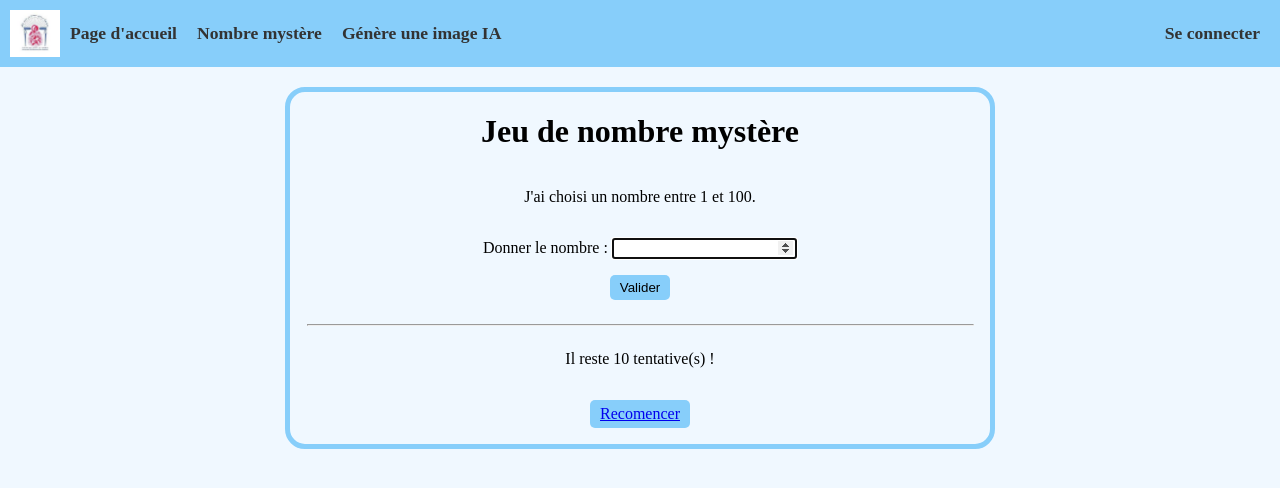
After one commit to jattioui44/mon_app_flask, a Flask app: page /jeu in a window 1280 px wide. The commit adds this page. Shown: the top 488 px of the page. Run offline with Flask 3, Linux system fonts and the light colour scheme.

Commit message:
hello 17/10/2024

```diff
--- a/main.py
+++ b/main.py
@@ -1,4 +1,5 @@
 from flask import Flask , render_template , request ,redirect , url_for ,session
+from random import randint
 import datetime
 app = Flask(__name__)
 app.secret_key = "940bdc12afa81f9b0bb407b1640bb843fe51c398be2e281d3088f7125baf66a5"
@@ -99,5 +100,36 @@ def compteur():
         session["compteur"] = session["compteur"] + 1
     nb_visite = session["compteur"]
     return f"vous avez visité cette page {nb_visite} fois. "
+@app.route("/logout")
+def logout():
+    session.pop('nom_utilisateur',None)
+    return redirect(url_for("login"))
+@app.route('/jeu',methods=["POST","GET"])
+def jeu():
+    if request.method == "POST":
+        reponse = int(request.form.get('nombre'))
+        session['essais'].append(reponse)
+        if reponse == session['nb']:
+            session['en_cours'] = False
+            message = "Bravo, vous avez gagné !"
+        elif reponse < session['nb']:
+            message = "Non, C'est plus !"
+        else:
+            message = "Non, C'est moin !"
+        session['nb_essaie'] = session['nb_essaie'] - 1
+        if session['nb_essaie'] == 0 :
+            session['en_cours'] = False
+            message = "C'est perdu !"
+        return render_template('jeu_nombre_hasard.html',message=message)
+    else:
+        nb_hasard = randint(1,100)
+        session['nb'] = nb_hasard
+        session['en_cours'] = True
+        session['nb_essaie'] = 10
+        session['essais'] = []
+        return render_template("jeu_nombre_hasard.html")
+@app.route('/genere')
+def genere():
+    return render_template('genere_image.html')
 if __name__=='__main__':
     app.run(debug=True)
--- /dev/null
+++ b/static/css/jeu.css
@@ -0,0 +1,66 @@
+#jeu {
+    max-width: 700px;
+    margin: auto;
+    display: flex;
+    flex-direction: column;
+    align-items: center;
+    border: 5px solid lightskyblue;
+    border-radius: 20px;
+}
+
+.btn {
+    display: block;
+    margin: auto;
+    border: none;
+    background-color: lightskyblue;
+    padding: 5px 10px;
+    border-radius: 5px;
+}
+
+.btn:hover {
+    cursor: pointer;
+    background-color: dodgerblue;
+    color: white;
+}
+
+#jeu hr {
+    width: 95%;
+    color: lightskyblue;
+}
+
+#jeu h1¨ {
+    text-align: center;
+}
+
+#jeu textarea {
+    width: 100%;
+    border-radius: 5px;
+    border: 1px solid #ccc;
+    padding: 5px;
+    margin-bottom: 10px;
+}
+
+#jeu a {
+    display: block;
+    margin: auto;
+    border: none;
+    background-color: lightskyblue;
+    padding: 5px 10px;
+    border-radius: 5px;
+}
+
+#jeu a:hover {
+    cursor: pointer;
+    background-color: dodgerblue;
+    color: white;
+}
+
+table,
+th,
+td {
+    border: 1px solid;
+}
+
+table {
+    border-collapse: collapse;
+}
--- a/templates/base.html
+++ b/templates/base.html
@@ -6,6 +6,8 @@
     <meta name="viewport" content="width=device-width, initial-scale=1.0">
     <title>Mon appli</title>
     <link rel="stylesheet" href="{{ url_for('static', filename='css/style.css')}}">
+    {% block css %}
+    {% endblock%}
 </head>
 <body>
     <nav id="navbar">
@@ -14,8 +16,18 @@
             <li class="navbar-item" >
                 <a href="{{url_for('index')}}">Page d'accueil</a>
             </li>
+            <li class="navbar-item">
+                <a href="{{url_for('jeu')}}">Nombre mystère</a>
+            </li>
+            <li class="navbar-item">
+                <a href="{{url_for('genere')}}">Génère une image IA</a>
+            </li>
             <li class="navbar-item login-logout">
-                <a href="{{ url_for('login')}}">Se connecter </a>
+                {% if session["nom_utilisateur"]:%}
+                <a href="{{ url_for('logout')}}">Se déconnecter </a>
+                {% else: %}
+                    <a href="{{ url_for('login')}}">Se connecter </a>
+                {% endif %}
             </li>
         </ul>
     </nav>
--- /dev/null
+++ b/templates/jeu_nombre_hasard.html
@@ -0,0 +1,56 @@
+{% extends "base.html" %}
+{% block css %}
+<link rel="stylesheet" href="{{ url_for('static', filename='css/jeu.css')}}">
+{% endblock%}
+{% block content %}
+<div id="jeu">
+    <h1>Jeu de nombre mystère </h1>
+    {% if session['en_cours']: %}
+    <p>J'ai choisi un nombre entre 1 et 100.</p>
+    <form action={{ url_for("jeu")}} method="post">
+        <p>
+            <label for="nombre">Donner le nombre :</label>
+            <input type="number" name="nombre" id="nombre" required autofocus>
+        </p>
+        <p>
+            <input class="btn" type="submit" value="Valider">
+        </p>
+    </form>
+    <hr>
+    {% if message %}
+    {{message}}
+    {% endif %}
+    <p>Il reste {{ session['nb_essaie']}} tentative(s) ! </p>
+    <p>
+        <a href="{{ url_for('jeu') }}">Recomencer</a>
+    </p>
+    {% if session['essais'] != [] %}
+    <table>
+        <tr>
+            <th> Tentative </th>
+            <th> Résultat </th>
+        </tr>
+        {% for essai in session['essais'] %}
+        <tr>
+            <td> {{ essai }}</td>
+            <td> {{ "C'est plus" if session['nb'] > essai else "c'est moin" }} </td>
+        </tr>
+        {% endfor %}
+    </table>
+    {% endif %}
+    {% else: %}
+    {% if message %}
+    {{message}}
+    {% if session['nb_essaie'] > 0 %}
+    <p>le nombre mystère était bien {{ session['nb']}} ! </p>
+    <p>vous avez trouver dans {{ 10 - session['nb_essaie'] }} tentative(s)..</p>
+    {% else %}
+    <p>le nombre mystère était {{ session['nb']}} ! </p>
+    {% endif %}
+    {% endif %}
+    <p>
+        <a href="{{ url_for('jeu') }}">Rejouer</a>
+    </p>
+    {% endif %}
+</div>
+{% endblock %}
```
Also changed, not shown: templates/genere_image.html (added, +24 -0 lines), 15 other files.
